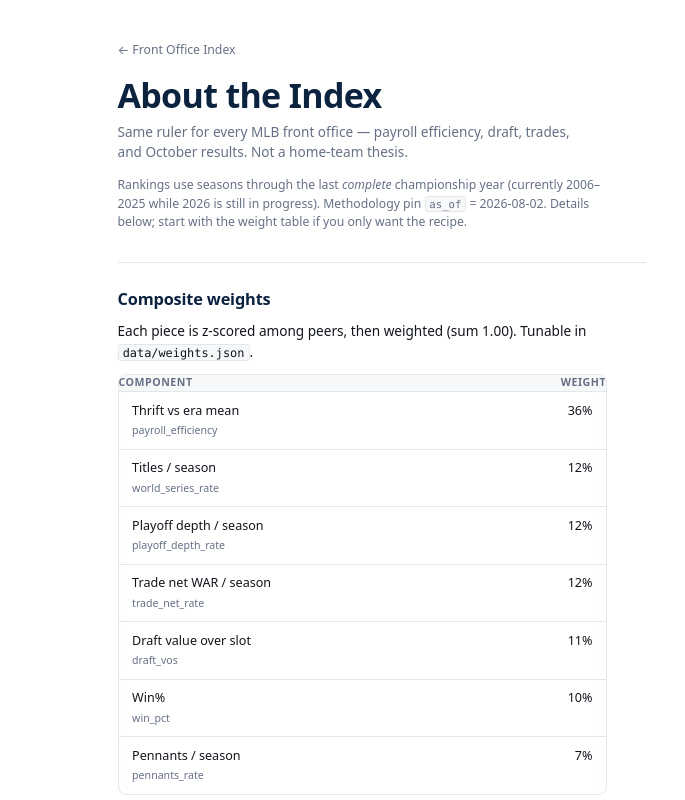
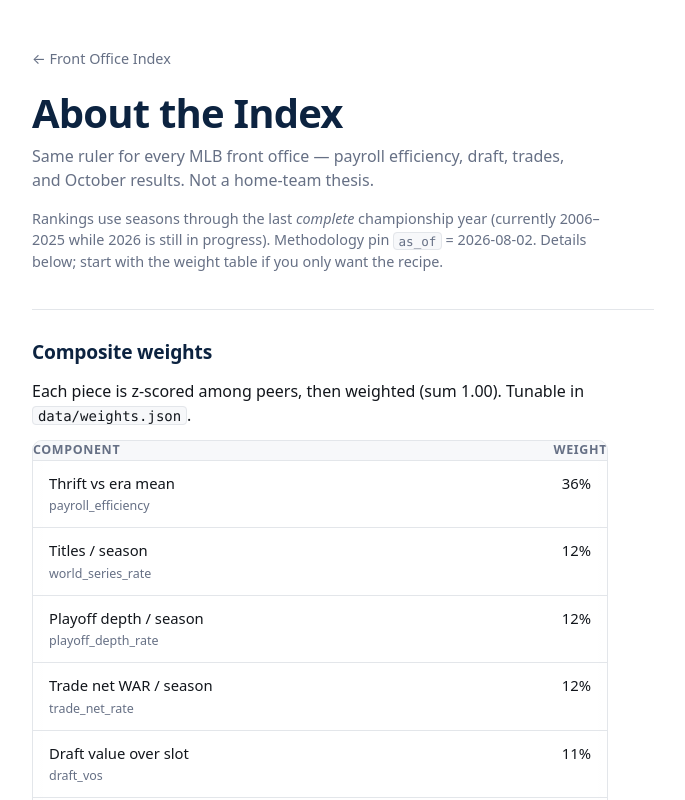
Before and after one commit to ZeitgeistJones/The-Cashman-Index, a Next.js app: page /about in a window 1280 px wide. Shown: the top 800 px of the page, without its empty margins (38-723 px from the left). Built offline with nearby package versions, Linux system fonts and the light colour scheme.

Commit message:
Revert "Add Tripwire-style Compact density (body zoom 0.85)."
This reverts commit 920baf9694a397c83ed47713f0532f93d58e402e.

```diff
--- a/app/globals.css
+++ b/app/globals.css
@@ -50,19 +50,6 @@ body {
   overflow-x: clip;
 }
 
-/*
- * Desktop density — one zoom on body only (Tripwire pattern).
- * Compact ON  → no .comfort-view → 0.85 zoom (more columns fit).
- * Compact OFF → html.comfort-view → 100% (readable / “stretched”).
- * Do not add zoom/transform:scale on tables or panels — that double-shrinks
- * and breaks sticky columns / scroll width.
- */
-@media (min-width: 1024px) {
-  html:not(.comfort-view) body {
-    zoom: 0.85;
-  }
-}
-
 main {
   max-width: 1180px;
   margin: 0 auto;
@@ -76,38 +63,6 @@ main {
   align-items: baseline;
   justify-content: space-between;
   gap: 1rem;
-}
-
-.site-header-actions {
-  display: flex;
-  flex-wrap: wrap;
-  align-items: center;
-  gap: 0.65rem 0.85rem;
-  flex: 0 0 auto;
-}
-
-.compact-toggle {
-  font: inherit;
-  font-size: 0.78rem;
-  color: var(--muted);
-  background: transparent;
-  border: 1px solid var(--border);
-  border-radius: 999px;
-  padding: 0.3rem 0.7rem;
-  min-height: 2rem;
-  cursor: pointer;
-}
-
-.compact-toggle.active {
-  color: var(--text);
-  border-color: color-mix(in srgb, var(--accent) 45%, var(--border));
-  background: color-mix(in srgb, var(--accent) 10%, transparent);
-  font-weight: 600;
-}
-
-.compact-toggle:focus-visible {
-  outline: 2px solid var(--accent);
-  outline-offset: 2px;
 }
 
 header h1 {
--- a/app/layout.tsx
+++ b/app/layout.tsx
@@ -17,24 +17,13 @@ export const viewport: Viewport = {
   ],
 };
 
-/**
- * Tripwire-style density: one global body zoom on desktop, toggled via
- * html.comfort-view. Must run before paint (same idea as theme FOUC guards).
- * Desktop key foi-compact (null = Compact ON). Mobile key foi-compact-mobile
- * (null = comfort; Compact is opt-in). Never stack a second zoom on tables.
- */
-const DENSITY_BOOT = `(function(){try{var n=window.matchMedia("(max-width:1023px)").matches;if(n){if(localStorage.getItem("foi-compact-mobile")!=="1")document.documentElement.classList.add("comfort-view")}else{if(localStorage.getItem("foi-compact")==="0")document.documentElement.classList.add("comfort-view")}}catch(e){}})();`;
-
 export default function RootLayout({
   children,
 }: {
   children: React.ReactNode;
 }) {
   return (
-    <html lang="en" suppressHydrationWarning>
-      <head>
-        <script dangerouslySetInnerHTML={{ __html: DENSITY_BOOT }} />
-      </head>
+    <html lang="en">
       <body>{children}</body>
     </html>
   );
```
Also changed, not shown: components/CompactToggle.tsx (deleted, +0 -63 lines), components/IndexApp.tsx (+3 -7 lines).
